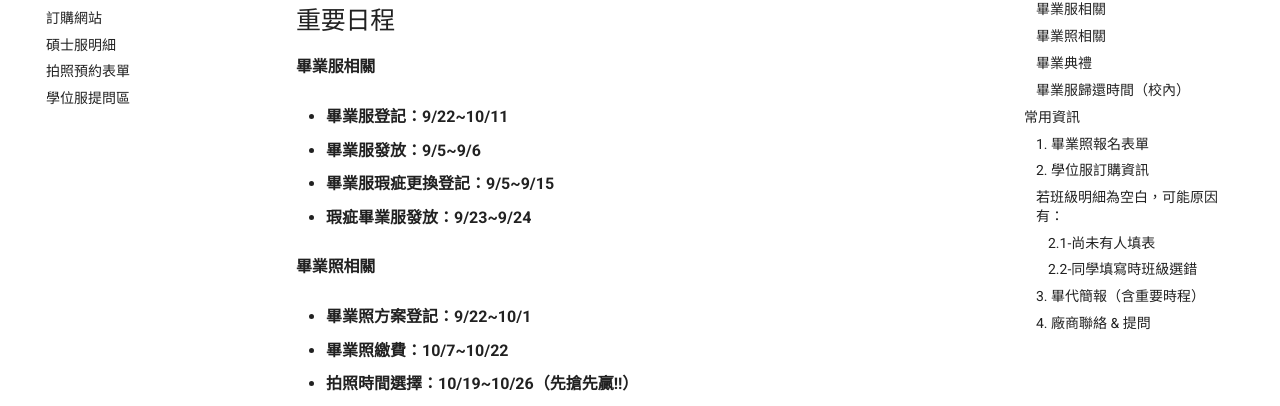
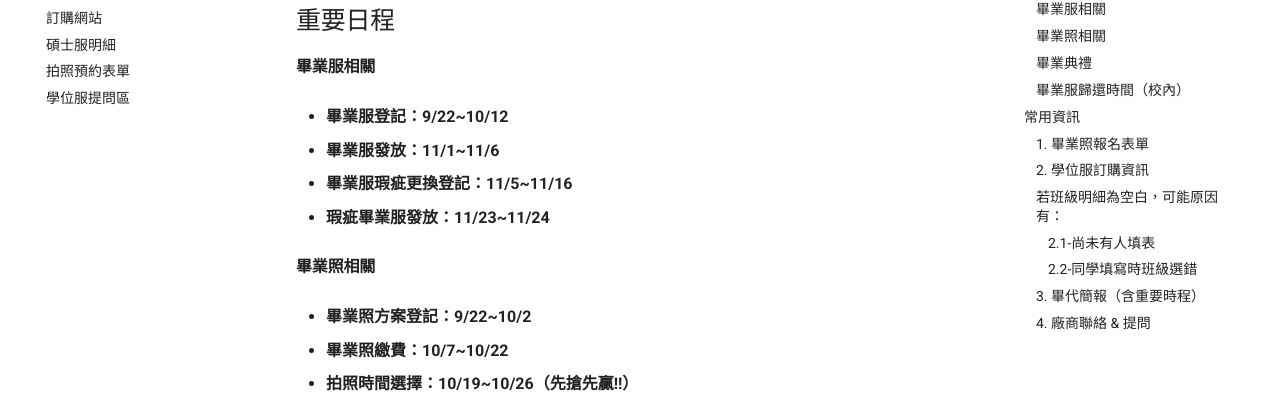
Before and after one commit to chengcheng-cx/graduation-faq, an MkDocs documentation site: the page built from docs/index.md, in a window 1280 px wide and 900 px high, scrolled down 1398 px. Shown: the part 153-559 px from the top of the window. Built offline with MkDocs 1.6.1 and Material for MkDocs 9.7.7, drawn with Linux system fonts in a browser that asks for light colours.

Commit message:
Update graduation FAQ

```diff
--- a/docs/index.md
+++ b/docs/index.md
@@ -81,17 +81,17 @@
 
 #### 畢業服相關
 
-- **畢業服登記：9/22~10/11**
+- **畢業服登記：9/22~10/12**
 
-- **畢業服發放：9/5~9/6**
+- **畢業服發放：11/1~11/6**
 
-- **畢業服瑕疵更換登記：9/5~9/15**
+- **畢業服瑕疵更換登記：11/5~11/16**
 
-- **瑕疵畢業服發放：9/23~9/24**
+- **瑕疵畢業服發放：11/23~11/24**
 
 #### 畢業照相關
 
-- **畢業照方案登記：9/22~10/1**
+- **畢業照方案登記：9/22~10/2**
 
 - **畢業照繳費：10/7~10/22**
 
```
